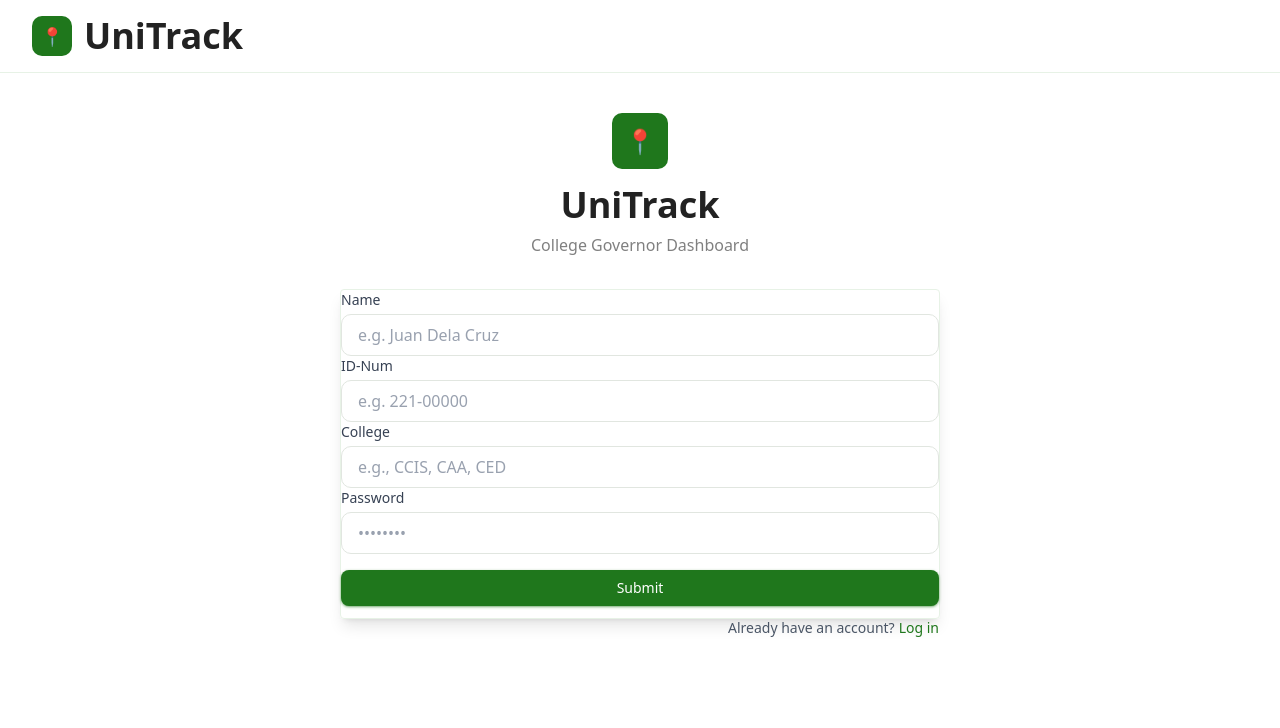
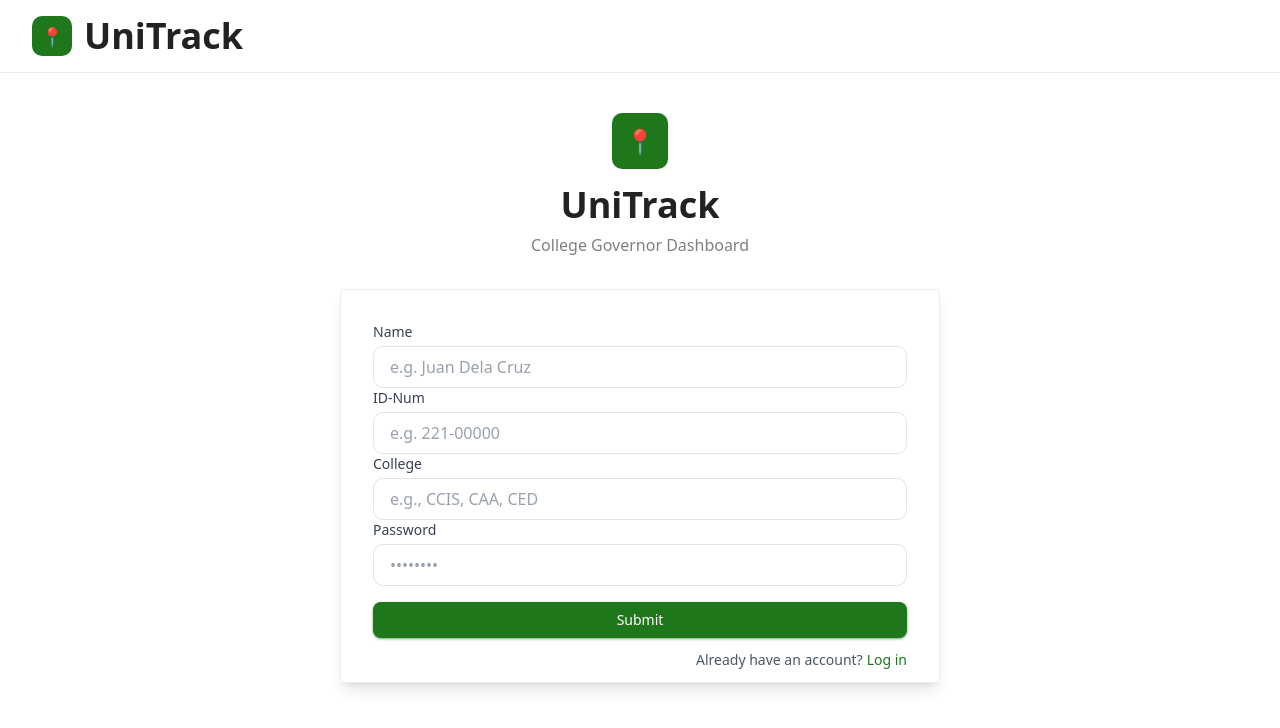
Before and after one commit to jeremydanielestrada/uni-track-frontend, a React (Vite) app: page /register in a window 1280 px wide. Shown: the top 728 px of the page. Built offline with nearby package versions, Linux system fonts and the light colour scheme; no server answers.

Commit message:
fix: add padding to Card component in Login and Register pages

```diff
--- a/src/pages/auth/Login.tsx
+++ b/src/pages/auth/Login.tsx
@@ -15,7 +15,7 @@ function Login() {
           College Governor Dashboard
         </p>
       </div>
-      <Card className="w-90  md:w-150 mx-auto">
+      <Card className="w-90  md:w-150 mx-auto p-8">
         <LoginForm />
         <div className="pt-3 w-full">
           <span className="float-right text-sm text-gray-600">
--- a/src/pages/auth/Register.tsx
+++ b/src/pages/auth/Register.tsx
@@ -13,7 +13,7 @@ function Register() {
           College Governor Dashboard
         </p>
       </div>
-      <Card className="w-90  md:w-150 mx-auto">
+      <Card className="w-90 p-8 md:w-150 mx-auto">
         <RegisterForm />
         <div className="pt-3 w-full">
           <span className="float-right text-sm text-gray-600">
```
